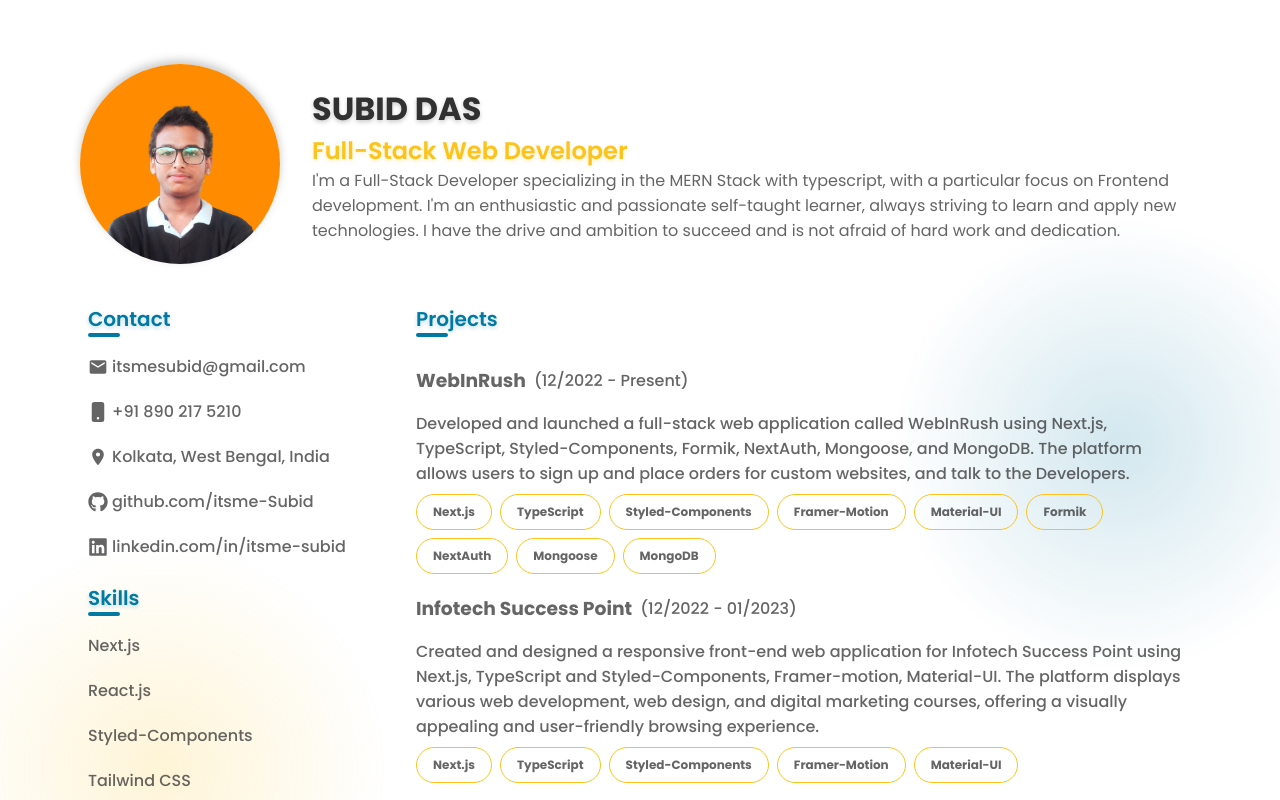
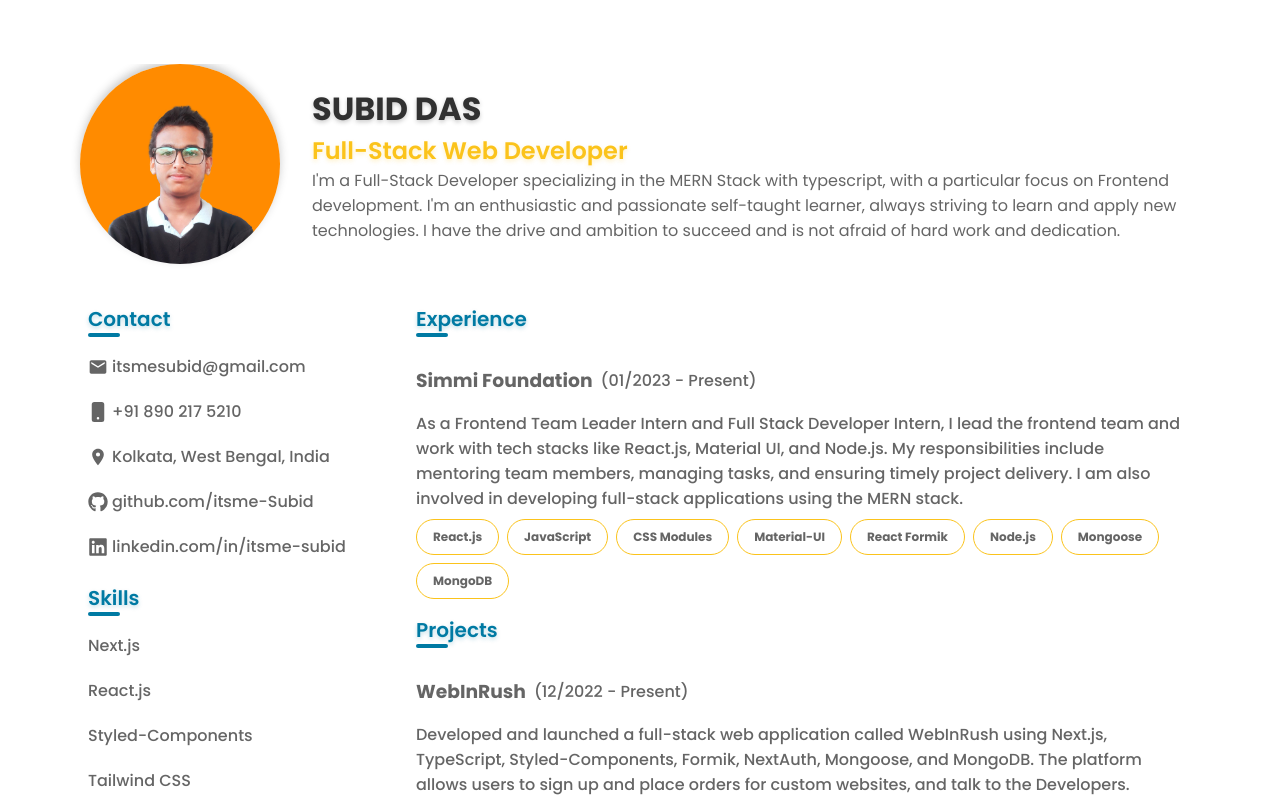
Before and after one commit to devsubid/resume-2023, a Next.js app: page / in a window 1280 px wide. Shown: the top 800 px of the page. Built offline with nearby package versions, Linux system fonts and the light colour scheme.

Commit message:
Update `Resume`

```diff
--- a/pages/index.tsx
+++ b/pages/index.tsx
@@ -1,33 +1,17 @@
 import Head from "next/head";
-import styled, { keyframes } from "styled-components";
+import styled from "styled-components";
 import Image from "next/image";
 import profile from "../public/profile.jpg";
 import { FaLinkedin, FaGithub } from "react-icons/fa";
 import { MdLocationOn, MdMail } from "react-icons/md";
 import { BsFillPhoneFill } from "react-icons/bs";
 
-const animateBefore = keyframes`
-    0%,100% {
-      transform: translateY(0);
-    }
-    50% {
-      transform: translateY(100vh);
-    }
-`;
-const animateAfter = keyframes`
-    0%,100% {
-      transform: translateY(0);
-    }
-    50% {
-      transform: translateY(-100vh);
-    }
-`;
-
 const Main = styled.main`
   display: flex;
   flex-direction: column;
   justify-content: center;
   align-items: center;
+  overflow-y: hidden;
   gap: 2rem;
   & .top {
     display: flex;
@@ -68,38 +52,6 @@ const Main = styled.main`
       @media screen and (max-width: 40rem) {
         text-align: justify;
       }
-    }
-    &::before {
-      content: "";
-      position: absolute;
-      top: -20rem;
-      left: -10rem;
-      width: 40rem;
-      height: 40rem;
-      border-radius: 50%;
-      background: radial-gradient(
-        rgba(var(--primary-color), 0.175),
-        transparent,
-        transparent
-      );
-      animation: ${animateBefore} 15s infinite;
-      z-index: -1;
-    }
-    &::after {
-      content: "";
-      position: absolute;
-      bottom: -20rem;
-      right: -10rem;
-      width: 40rem;
-      height: 40rem;
-      border-radius: 50%;
-      background: radial-gradient(
-        rgba(var(--secondary-color), 0.175),
-        transparent,
-        transparent
-      );
-      animation: ${animateAfter} 15s infinite;
-      z-index: -1;
     }
   }
   & .body-content {
@@ -473,6 +425,41 @@ export default function Home() {
             </div>
           </aside>
           <div className="others">
+            <div className="experience">
+              <h2>
+                <span>Experience</span>
+              </h2>
+              <ul>
+                <li>
+                  <a
+                    href="https://www.linkedin.com/company/simmifoundation/"
+                    target="_blank"
+                    rel="noreferrer"
+                  >
+                    <h3>Simmi Foundation</h3> <span>(01/2023 - Present)</span>
+                  </a>
+                  <div className="description">
+                    <p>
+                    As a Frontend Team Leader Intern and Full Stack Developer Intern, I lead the frontend team and work with tech stacks like React.js, Material UI, and Node.js. My responsibilities include mentoring team members, managing tasks, and ensuring timely project delivery. I am also involved in developing full-stack applications using the MERN stack.
+                    </p>
+                    <div className="skills-used">
+                      {[
+                        "React.js",
+                        "JavaScript",
+                        "CSS Modules",
+                        "Material-UI",
+                        "React Formik",
+                        "Node.js",
+                        "Mongoose",
+                        "MongoDB",
+                      ].map((skill) => (
+                        <span key={skill}>{skill}</span>
+                      ))}
+                    </div>
+                  </div>
+                </li>
+              </ul>
+            </div>
             <div className="projects">
               <h2>
                 <span>Projects</span>
```
